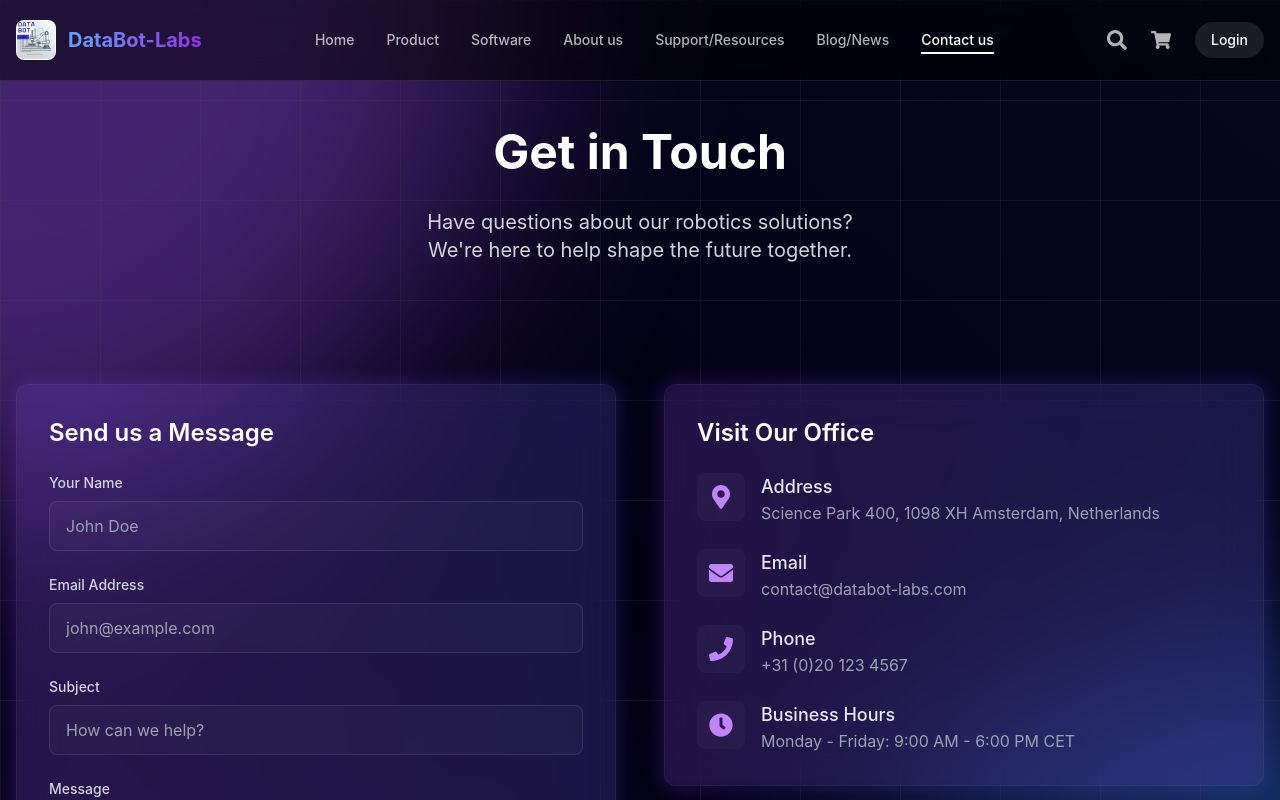
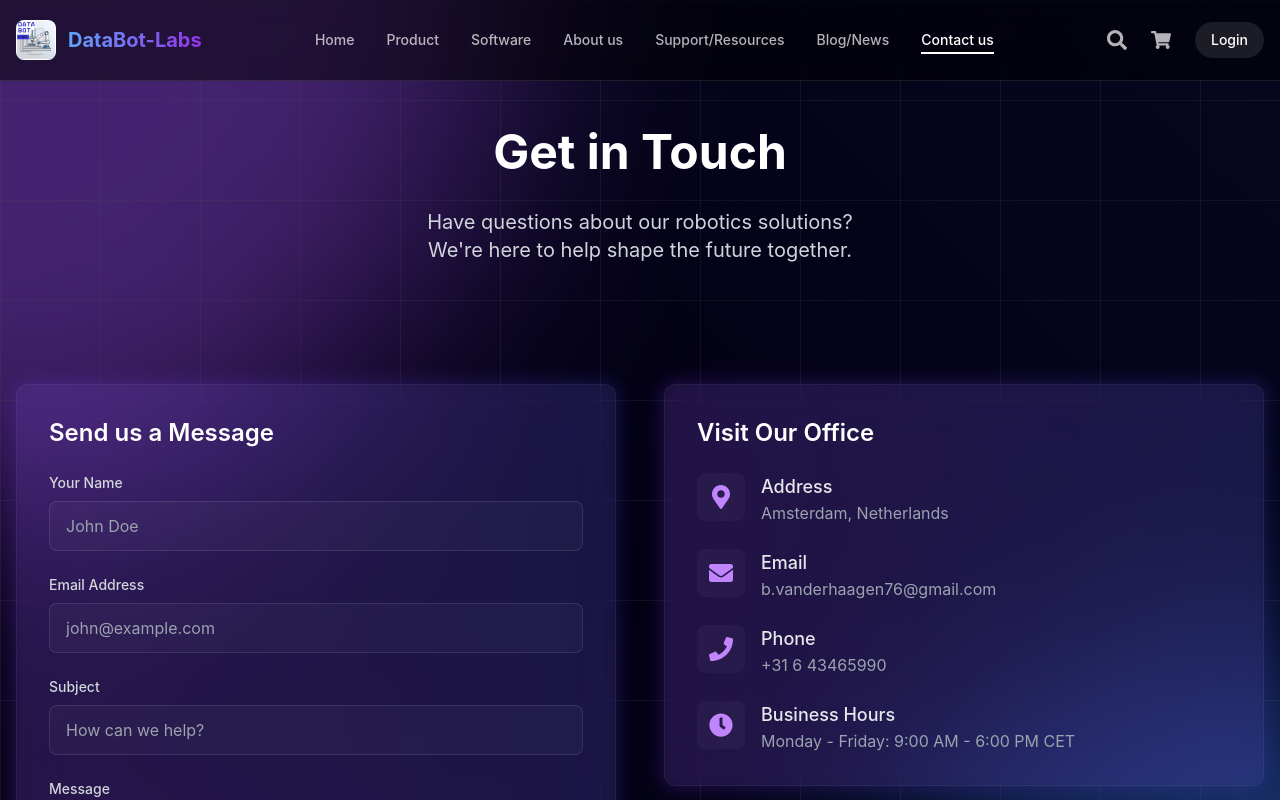
Before and after one commit to TheVasuRastogi/databot-labs-share, a React (Create React App) app in the folder Frontend/: page /contact in a window 1280 px wide. Shown: the top 800 px of the page. Built offline with nearby package versions, Linux system fonts and the light colour scheme.

Commit message:
Changing some features

```diff
--- a/Frontend/src/pages/Contact.js
+++ b/Frontend/src/pages/Contact.js
@@ -54,9 +54,9 @@ const Contact = () => {
   };
 
   const officeInfo = {
-    address: "Science Park 400, 1098 XH Amsterdam, Netherlands",
-    email: "contact@databot-labs.com",
-    phone: "+31 (0)20 123 4567",
+    address: "Amsterdam, Netherlands",
+    email: "b.vanderhaagen76@gmail.com",
+    phone: "+31 6 43465990",
     hours: "Monday - Friday: 9:00 AM - 6:00 PM CET"
   };
 
```
